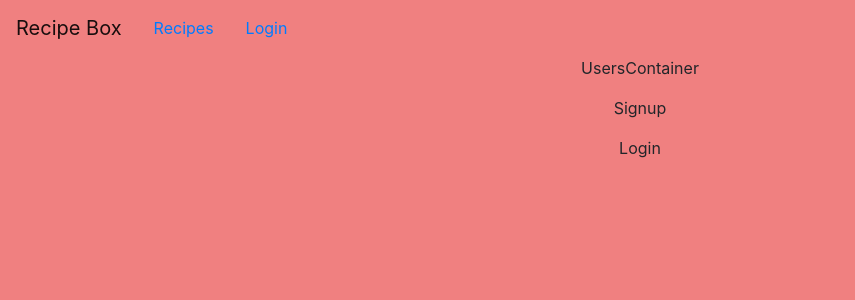
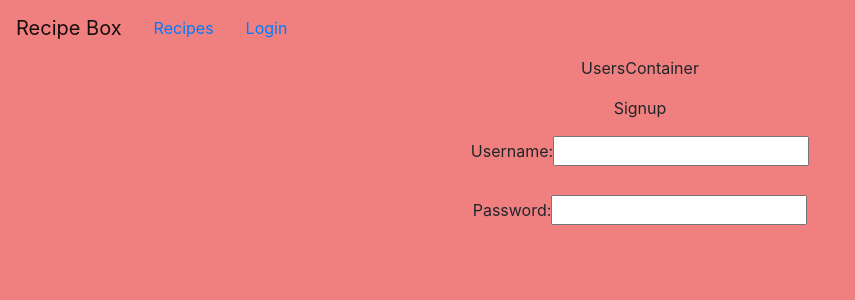
Before and after one commit to Emi691/recipe-box, a React (Create React App) app in the folder recipe-box-app/: page /login in a window 1280 px wide. Shown: the top 300 px of the page, without its empty margins (0-855 px from the left). Built offline with nearby package versions, Linux system fonts and the light colour scheme.

Commit message:
renders login form in login

```diff
--- a/recipe-box-app/src/components/Login.js
+++ b/recipe-box-app/src/components/Login.js
@@ -1,7 +1,16 @@
 import React from 'react'
 
 const Login = () => (
-    <p>Login</p>
+    <form>
+        <div>
+            <label>Username: </label>
+            <input type="text" />
+        </div><br/>
+        <div>
+            <label>Password: </label>
+            <input type="password" />
+        </div>
+    </form>
 )
 
 export default Login
```
